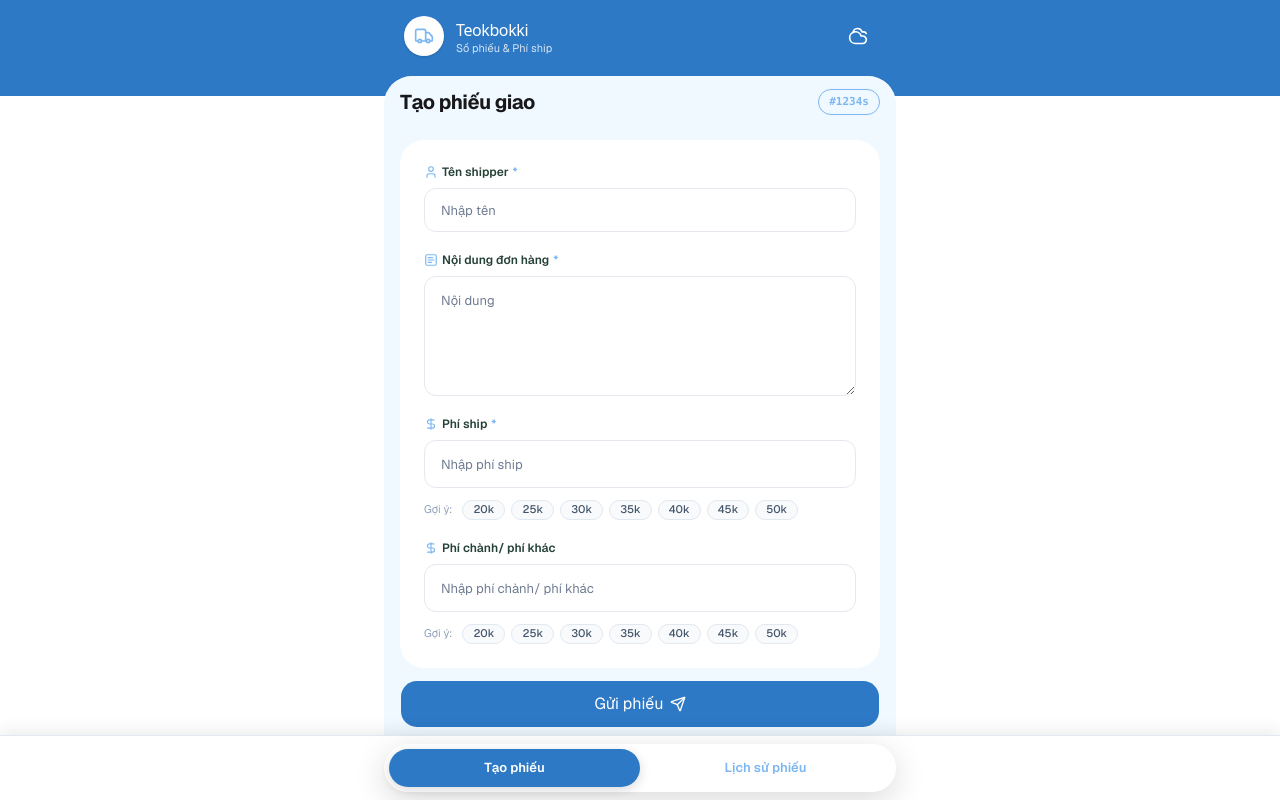
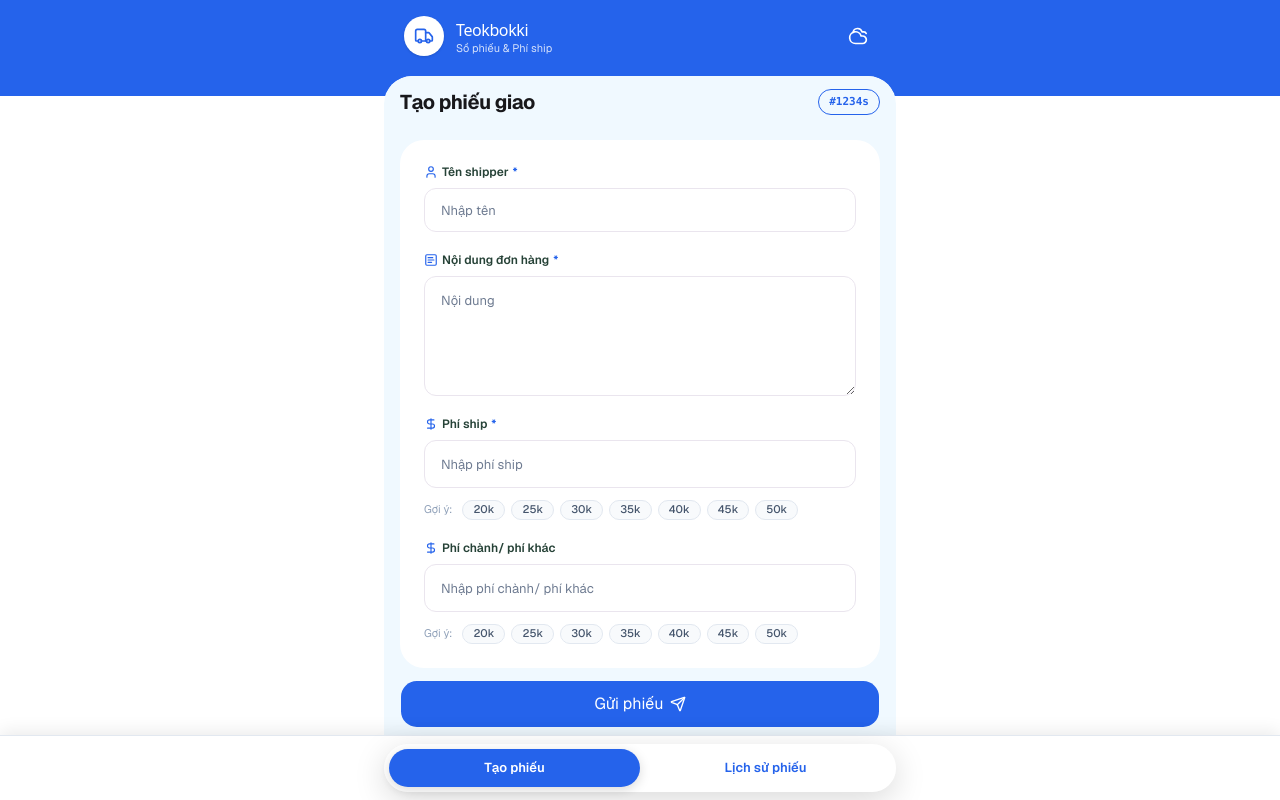
Before and after one commit to doanthithanhnga34-debug/Delivery-Management, a Next.js app: page / in a window 1280 px wide. Built offline with nearby package versions, Linux system fonts and the light colour scheme.

Commit message:
style(ui): update color scheme to match branding across manifest and layout

```diff
--- a/scripts/test-address-extractor.ts
+++ b/scripts/test-address-extractor.ts
@@ -5,7 +5,8 @@ import { analyzeShippingAddresses } from "@/server/modules/message/extractMessag
 
 const samples = [
   `Ly Na 0364532423 GỬI ĐÚNG HÀNG CHO KHÁCH 38 phan chu trinh phường 9 đà lat -20kg bgpm loại 2 - 1.800 CK 1.800 ship 20 Xe Thành Bưởi KH KHÔNG LẤY HD VAT`,
-  `GIAO TRƯỚC 11h30 Hồng Như bến xe mỹ phước 1 .bến cát bình dương Sdt 0948062545 -20kg sốt trong - 760 -2 Nước sốt gà chiên vị ngọt Chungwoo 2.1kg - 296 -1 Nước sốt gà chiên vị cay Chungwoo 2.1kg-152 ck 1.208.000 ship 20  Xe thiện dương 95 bắc hải p15 quận 10 0945155595`
+  `GIAO TRƯỚC 11h30 Hồng Như bến xe mỹ phước 1 .bến cát bình dương Sdt 0948062545 -20kg sốt trong - 760 -2 Nước sốt gà chiên vị ngọt Chungwoo 2.1kg - 296 -1 Nước sốt gà chiên vị cay Chungwoo 2.1kg-152 ck 1.208.000 ship 20  Xe thiện dương 95 bắc hải p15 quận 10 0945155595`,
+  `Hanh Ngo 0782741882 Số 34, Đường Cô Giang quận 1, Thành phố Hồ Chí Minh, Việt Nam 4 bịch Bánh gạo thỏi TBK 500g - 152 ship 35 ck 187 -------------------------- Tên công ty: CÔNG TY TNHH SINASEAN VIỆT NAM Địa chỉ: Số 34, Đường Số 10, Khu Dân Cư Him Lam, Phường Tân Hưng, Thành phố Hồ Chí Minh, Việt Nam MST: 0313254387 Mail: acc.sinasean@gmail.com Đại diện: Bà Võ Hoàng Bảo Linh Chức vụ: Giám đốc`
 ];
 
 
--- a/src/app/globals.css
+++ b/src/app/globals.css
@@ -10,8 +10,10 @@
 :root {
   color-scheme: light;
   /* --color-bg: #E92332; */
-  --primary: #7cb7f1;
-  --color-bg: #2d79c5;
+  /* --primary: #7cb7f1; */
+  /* --color-bg: #2d79c5; */
+  --primary:#2563EB;
+  --color-bg: #2563EB;
   --hover-bg:#0b66c2;
   --background: #f5f7fb;
   --foreground: #172033;
--- a/src/app/layout.tsx
+++ b/src/app/layout.tsx
@@ -29,7 +29,7 @@ export const viewport: Viewport = {
   width: "device-width",
   initialScale: 1,
   viewportFit: "cover",
-  themeColor: "#2d79c5",
+  themeColor: "#2563EB",
 };
 export default function RootLayout({
   children,
--- a/src/server/modules/address/addressExtractor.service.ts
+++ b/src/server/modules/address/addressExtractor.service.ts
@@ -44,7 +44,6 @@ const ADDRESS_START_PATTERNS: RegExp[] = [
 ];
 const AREA_HINT =
   /(?:\b(?:phường|phuong|quận|quan|huyện|xã|tỉnh|thành\s*phố|kdc|kđt|chợ|ấp|đường|phố|hẻm|bến\s*xe|bình\s*dương|bến\s*cát|khu\s*dân\s*cư)\b|\b[pq]\.?\s*\d{1,2}\b|\b(?:q|p)\.?\s*[\p{Lu}][\p{L}]+|\b(?:bình\s*thạnh|gò\s*vấp|phú\s*nhuận|thủ\s*đức|hóc\s*môn|cam\s*ranh|gia\s*lai|đồng\s*nai|củ\s*chi)\b)/iu;
-
 
 function cleanText(text: string): string {
   return text
@@ -137,7 +136,7 @@ function trimAtEndMarkers(text: string): string {
 
   return cleanText(prefix.replace(new RegExp(PHONE.source, "gu"), " "));
 }
-  function removeRecipientSuffix(text: string): string {
+function removeRecipientSuffix(text: string): string {
   const RECIPIENT_SUFFIX =
     /(?:[\s,;:–-]+)(?:anh|chị|em|cô|chú|bác)\s+[\p{L}]+(?:\s+[\p{L}]+){0,1}\s*$/iu;
 
@@ -180,8 +179,8 @@ function extractDelivery(section: string): string | null {
     /\s+(?:tên\s+(?:khách|người\s*nhận)|người\s*nhận)\s*[:：]?\s*.+$/iu,
     "",
   );
+  address = removeRecipientSuffix(address);
 
-  address = removeRecipientSuffix(address);
   return looksLikeAddress(address) ? address : null;
 }
 
```
Also changed, not shown: public/manifest.json.
